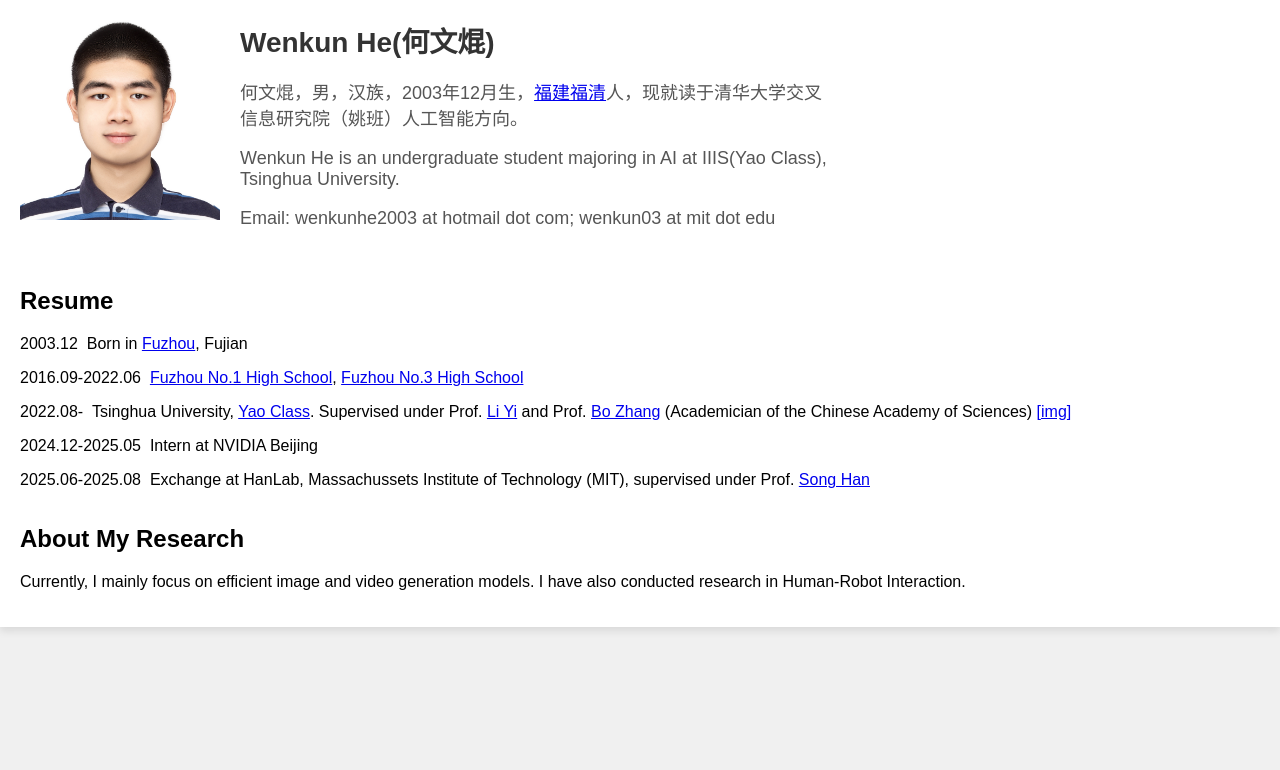
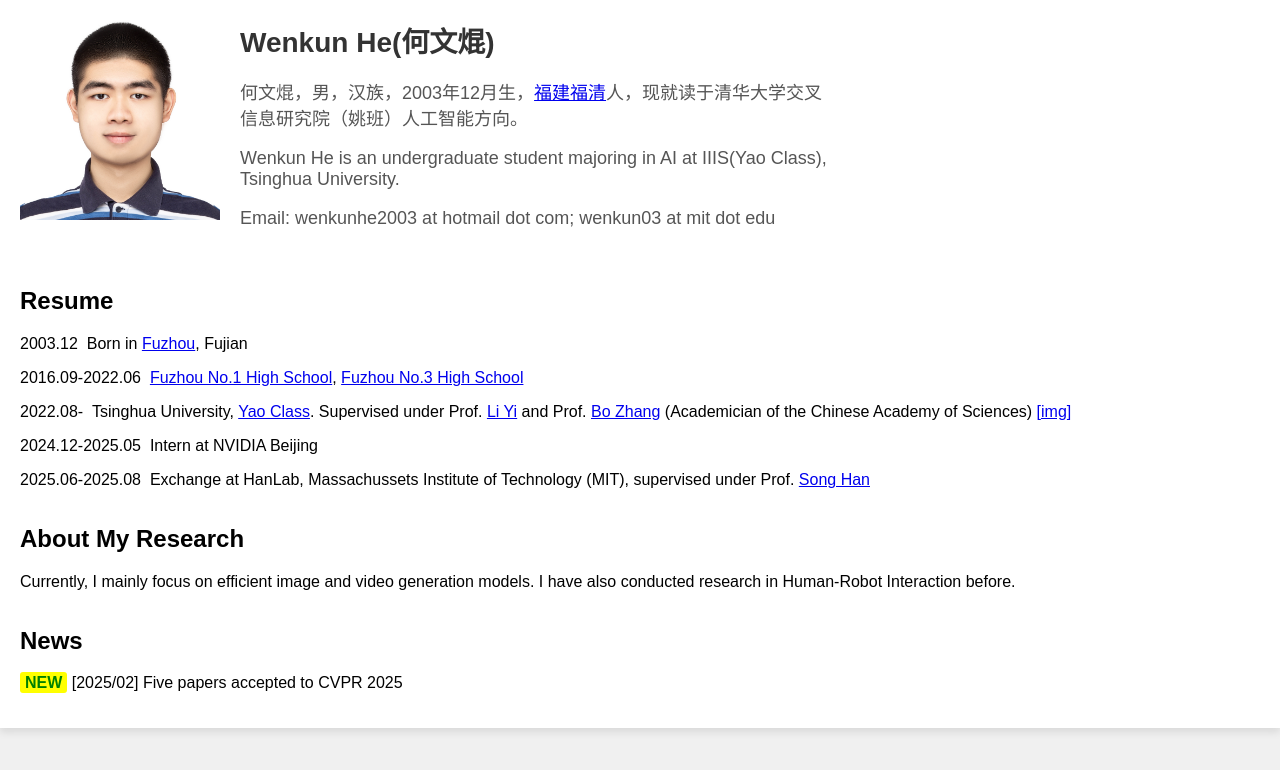
Before and after one commit to WenkunHe/WenkunHe.github.io, a plain HTML site: page index.html in a window 1280 px wide. Drawn offline with Linux system fonts and the light colour scheme.

```diff
--- a/index.html
+++ b/index.html
@@ -117,8 +117,16 @@
 
       <div class="profile-bottom">
         <h2>About My Research</h2>
-        <p>Currently, I mainly focus on efficient image and video generation models. I have also conducted research in Human-Robot Interaction.</p>
+        <p>Currently, I mainly focus on efficient image and video generation models. I have also conducted research in Human-Robot Interaction before.</p>
       </div>
+
+      <div class="profile-bottom">
+        <h2>News</h2>
+        <p>
+            <span style="background-color: yellow; color: green; padding: 2px 5px; border-radius: 3px; font-weight: bold;">NEW</span>
+            [2025/02] Five papers accepted to CVPR 2025
+        </p>
+    </div>
 
     </div>
   </div>
```
